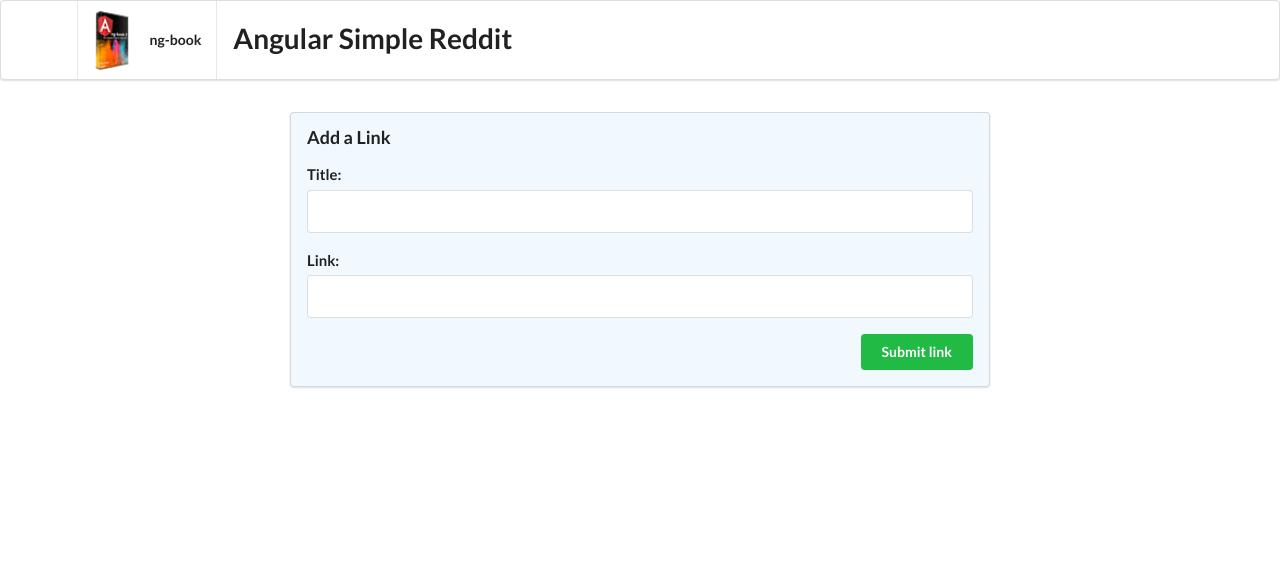
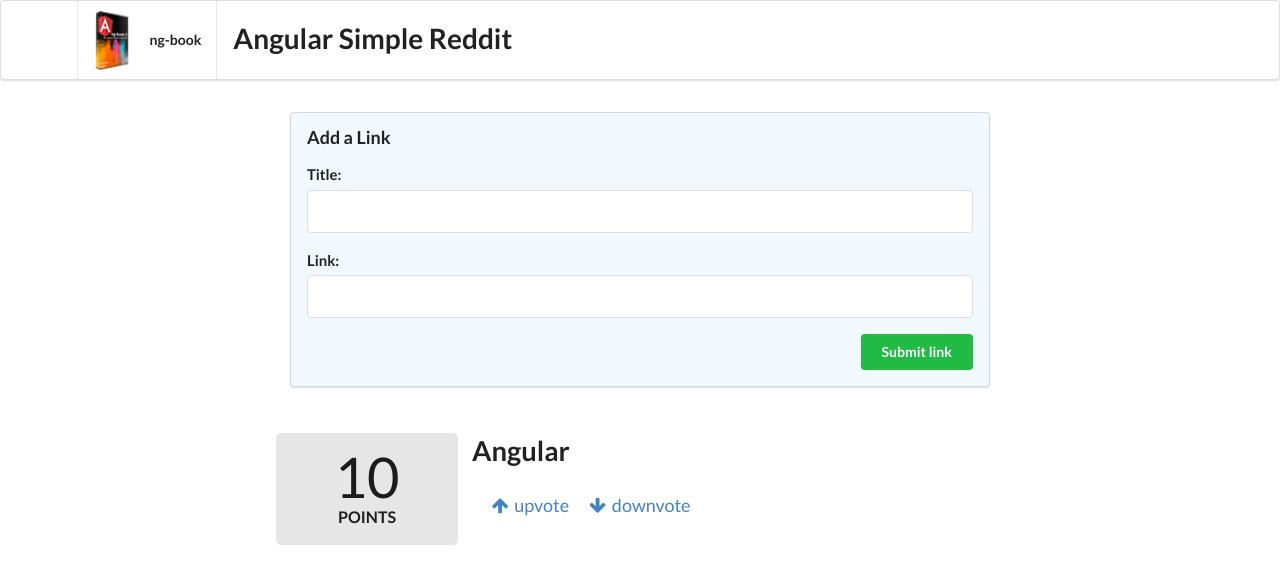
Before and after one commit to st411ar/angular-reddit, an Angular app: page / in a window 1280 px wide. Shown: the top 584 px of the page. Built offline with nearby package versions, Linux system fonts and the light colour scheme.

Commit message:
created article component

```diff
--- a/src/app/app.component.html
+++ b/src/app/app.component.html
@@ -19,3 +19,7 @@
   </button>
 
 </form>
+
+<div class="ui grid posts">
+  <app-article></app-article>
+</div>
--- a/src/app/app.module.ts
+++ b/src/app/app.module.ts
@@ -3,11 +3,13 @@
 
 
 import { AppComponent } from './app.component';
+import { ArticleComponent } from './article/article.component';
 
 
 @NgModule({
   declarations: [
-    AppComponent
+    AppComponent,
+    ArticleComponent
   ],
   imports: [
     BrowserModule
--- /dev/null
+++ b/src/app/article/article.component.html
@@ -0,0 +1,17 @@
+<div class="four wide column center aligned votes">
+  <div class="ui statistic">
+    <div class="value">{{ votes }}</div>
+    <div class="label">Points</div>
+  </div>
+</div>
+<div class="twelve wide column">
+  <a class="ui large header" href="{{ link }}">{{ title }}</a>
+  <ul class="ui big horizontal list voters">
+    <li class="item">
+      <a href (click)="voteUp()"><i class="arrow up icon"></i>upvote</a>
+    </li>
+    <li class="item">
+      <a href (click)="voteDown()"><i class="arrow down icon"></i>downvote</a>
+    </li>
+  </ul>
+</div>
--- /dev/null
+++ b/src/app/article/article.component.ts
@@ -0,0 +1,32 @@
+import {Component, HostBinding, OnInit} from '@angular/core';
+
+@Component({
+  selector: 'app-article',
+  templateUrl: './article.component.html',
+  styleUrls: ['./article.component.css']
+})
+export class ArticleComponent implements OnInit {
+  @HostBinding('attr.class') cssClass = 'row';
+  title: string;
+  link: string;
+  votes: number;
+
+  constructor() {
+    this.title = 'Angular';
+    this.link = 'http://angular.io';
+    this.votes = 10;
+  }
+
+  ngOnInit() {}
+
+  voteUp() {
+    this.votes += 1;
+    return false;
+  }
+
+  voteDown() {
+    this.votes -= 1;
+    return false;
+  }
+
+}
```
Also changed, not shown: src/app/article/article.component.css (added), 1 other file (tests, documents, lock files or other folders).
